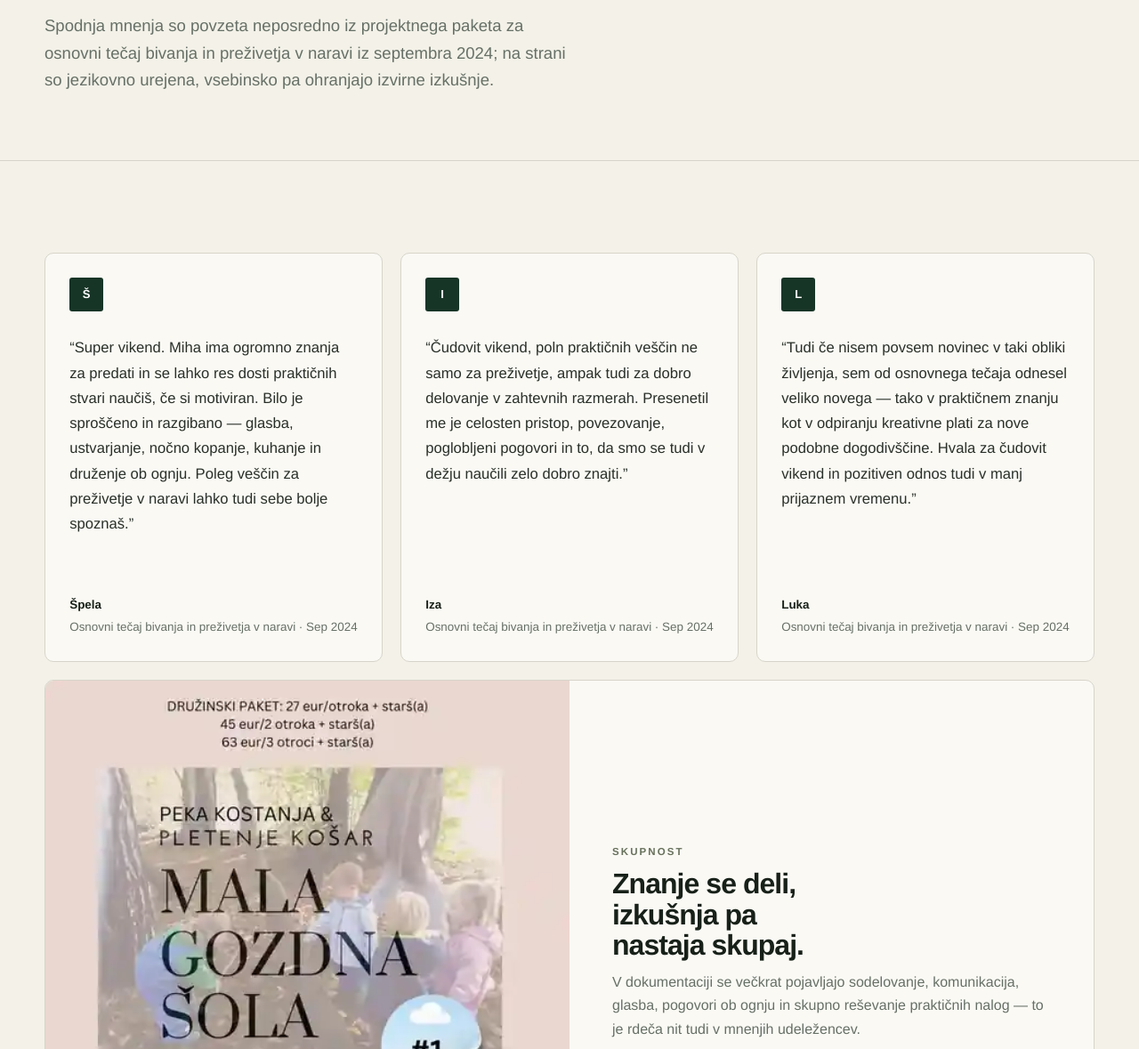
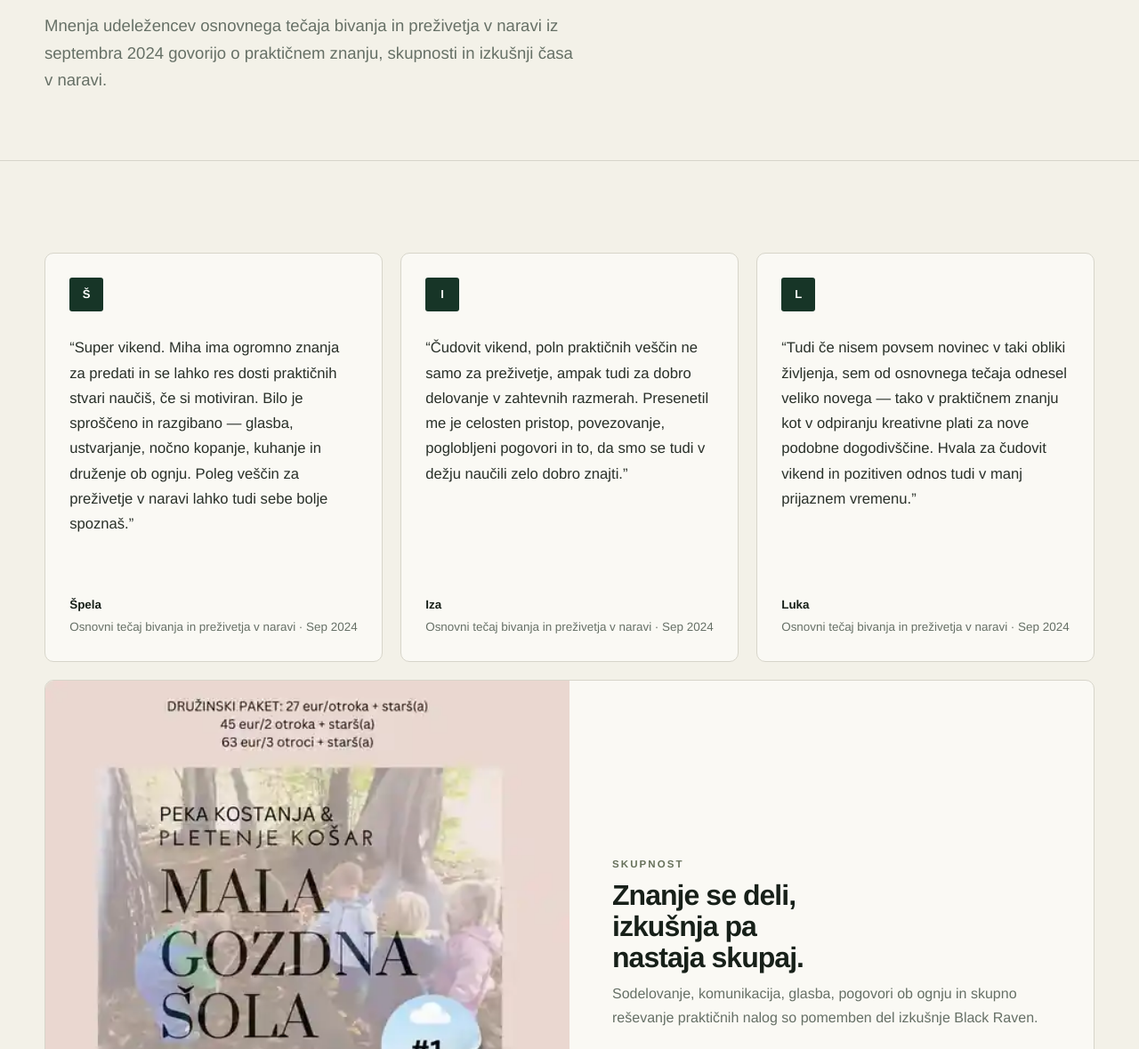
Before and after one commit to DDAY2301/Black-Raven, a plain HTML site: page stories.html in a window 1280 px wide. Shown: the part 341-1520 px from the top of the page at 89% size. Drawn offline with Linux system fonts and the light colour scheme.

Commit message:
Polish participant stories for public presentation

```diff
--- a/stories.html
+++ b/stories.html
@@ -10,7 +10,7 @@
 <a class="skip-link" href="#main" data-sl="Preskoči na vsebino" data-en="Skip to content">Preskoči na vsebino</a>
 <header class="site-header"><div class="wrap nav"><a class="brand" href="index.html"><img src="assets/brand/raven-mark.svg" alt="Black Raven Solutions"><span class="brand-copy"><strong>BLACK RAVEN SOLUTIONS</strong><span>Wilderness Academy</span></span></a><nav class="nav-links" aria-label="Primary navigation"><a href="index.html" data-sl="Projekt" data-en="Project">Projekt</a><a href="gallery.html" data-sl="Galerija" data-en="Gallery">Galerija</a><a href="stories.html" aria-current="page" data-sl="Zgodbe" data-en="Stories">Zgodbe</a><a href="mailto:info@blackraven.solutions" data-sl="Kontakt" data-en="Contact">Kontakt</a></nav><div class="nav-tools"><div class="lang-switch"><button type="button" data-lang="sl">SLO</button><button type="button" data-lang="en">EN</button></div><button class="menu-button" type="button" aria-label="Open menu" aria-expanded="false">☰</button></div></div></header>
 <main id="main">
-  <section class="page-hero"><div class="wrap"><div class="kicker" data-sl="Zgodbe udeležencev" data-en="Participant stories">Zgodbe udeležencev</div><h1 class="section-title" data-sl="Kar ostane po vikendu." data-en="What stays after the weekend.">Kar ostane po vikendu.</h1><p class="lead" data-sl="Spodnja mnenja so povzeta neposredno iz projektnega paketa za osnovni tečaj bivanja in preživetja v naravi iz septembra 2024; na strani so jezikovno urejena, vsebinsko pa ohranjajo izvirne izkušnje." data-en="The testimonials below come directly from the project package for the September 2024 basic wilderness living and survival course. They have been lightly edited for readability while preserving the original experience.">Spodnja mnenja so iz projektnega paketa za tečaj iz septembra 2024.</p></div></section>
+  <section class="page-hero"><div class="wrap"><div class="kicker" data-sl="Zgodbe udeležencev" data-en="Participant stories">Zgodbe udeležencev</div><h1 class="section-title" data-sl="Kar ostane po vikendu." data-en="What stays after the weekend.">Kar ostane po vikendu.</h1><p class="lead" data-sl="Mnenja udeležencev osnovnega tečaja bivanja in preživetja v naravi iz septembra 2024 govorijo o praktičnem znanju, skupnosti in izkušnji časa v naravi." data-en="Participants from the September 2024 basic wilderness living and survival course reflect on practical knowledge, community and the experience of spending time in nature.">Izkušnje udeležencev tečaja iz septembra 2024.</p></div></section>
   <section class="section"><div class="wrap story-grid">
     <article class="story"><div class="initial">Š</div><blockquote data-sl="“Super vikend. Miha ima ogromno znanja za predati in se lahko res dosti praktičnih stvari naučiš, če si motiviran. Bilo je sproščeno in razgibano — glasba, ustvarjanje, nočno kopanje, kuhanje in druženje ob ognju. Poleg veščin za preživetje v naravi lahko tudi sebe bolje spoznaš.”" data-en="“A great weekend. Miha has a huge amount of knowledge to share and, if you are motivated, you can learn many practical things. It felt relaxed and varied — music, making things, night swimming, cooking and time around the fire. Beyond survival skills, you can also get to know yourself better.”">“Super vikend. Miha ima ogromno znanja za predati …”</blockquote><footer><strong>Špela</strong><span data-sl="Osnovni tečaj bivanja in preživetja v naravi · Sep 2024" data-en="Basic wilderness living and survival course · Sep 2024">Osnovni tečaj bivanja in preživetja v naravi · Sep 2024</span></footer></article>
     <article class="story"><div class="initial">I</div><blockquote data-sl="“Čudovit vikend, poln praktičnih veščin ne samo za preživetje, ampak tudi za dobro delovanje v zahtevnih razmerah. Presenetil me je celosten pristop, povezovanje, poglobljeni pogovori in to, da smo se tudi v dežju naučili zelo dobro znajti.”" data-en="“Many thanks for a wonderful weekend filled with practical skills not only for surviving but thriving in challenging conditions. The holistic approach was a positive surprise. I loved that it rained and that we learned to deal with it, while connecting so easily through deep conversation and sharing.”">“Čudovit vikend, poln praktičnih veščin …”</blockquote><footer><strong>Iza</strong><span data-sl="Osnovni tečaj bivanja in preživetja v naravi · Sep 2024" data-en="Basic wilderness living and survival course · Sep 2024">Osnovni tečaj bivanja in preživetja v naravi · Sep 2024</span></footer></article>
@@ -18,7 +18,7 @@
   </div>
   <div class="wrap story-feature">
     <div><img src="assets/images/mala-gozdna-sola.webp" alt="Mala gozdna šola"></div>
-    <div class="text-panel"><div class="kicker" data-sl="Skupnost" data-en="Community">Skupnost</div><h3 data-sl="Znanje se deli, izkušnja pa nastaja skupaj." data-en="Knowledge is shared; the experience is co-created.">Znanje se deli, izkušnja pa nastaja skupaj.</h3><p data-sl="V dokumentaciji se večkrat pojavljajo sodelovanje, komunikacija, glasba, pogovori ob ognju in skupno reševanje praktičnih nalog — to je rdeča nit tudi v mnenjih udeležencev." data-en="Across the project documents, collaboration, communication, music, fireside conversation and shared problem-solving appear repeatedly — the same pattern is visible in participant feedback.">Sodelovanje in skupno reševanje nalog sta rdeča nit programa.</p></div>
+    <div class="text-panel"><div class="kicker" data-sl="Skupnost" data-en="Community">Skupnost</div><h3 data-sl="Znanje se deli, izkušnja pa nastaja skupaj." data-en="Knowledge is shared; the experience is co-created.">Znanje se deli, izkušnja pa nastaja skupaj.</h3><p data-sl="Sodelovanje, komunikacija, glasba, pogovori ob ognju in skupno reševanje praktičnih nalog so pomemben del izkušnje Black Raven." data-en="Collaboration, communication, music, fireside conversation and shared practical problem-solving are an important part of the Black Raven experience.">Sodelovanje in skupno reševanje nalog sta rdeča nit programa.</p></div>
   </div></section>
   <section class="section section-bordered"><div class="wrap cta-band"><div><h2 data-sl="Bi bil naslednji vikend tudi tvoja zgodba?" data-en="Could the next weekend become your story?">Bi bil naslednji vikend tudi tvoja zgodba?</h2><p data-sl="Za aktualne termine in informacije o prijavi kontaktiraj Black Raven Solutions." data-en="Contact Black Raven Solutions for current dates and registration information.">Za aktualne termine in prijavo kontaktiraj Black Raven Solutions.</p></div><a class="btn btn-primary" href="mailto:info@blackraven.solutions">info@blackraven.solutions</a></div></section>
 </main>
```
